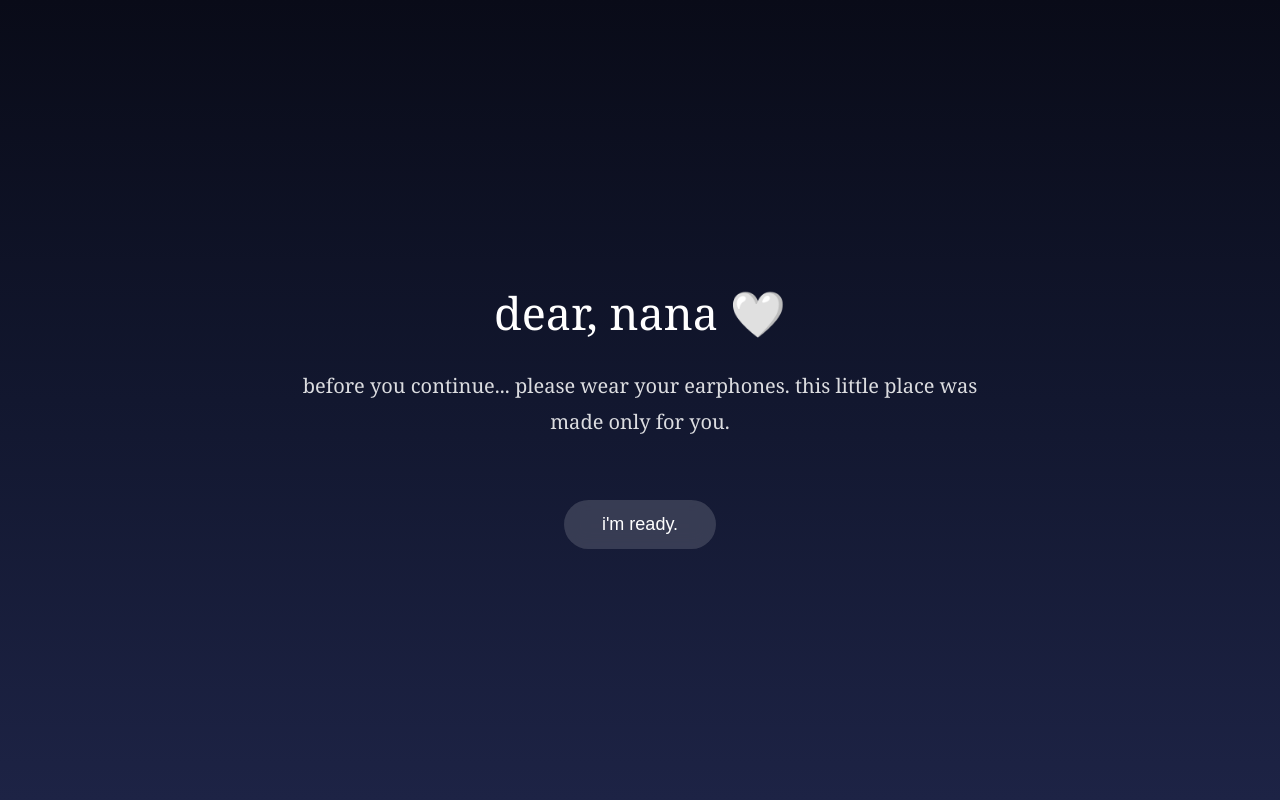
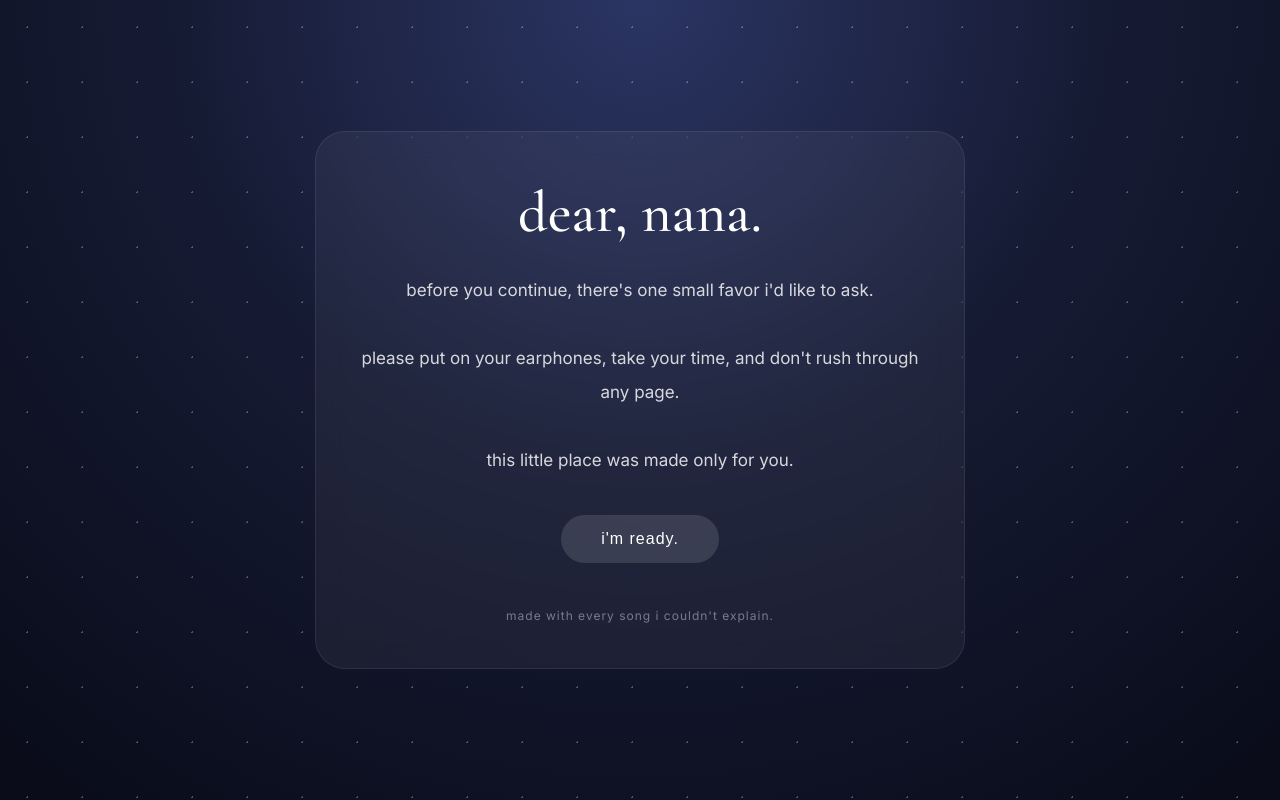
Before and after one commit to wildeflowers/for-my-sweetest-aruna-lorelei, a plain HTML site: page index.html in a window 1280 px wide. Drawn offline with nearby package versions, Linux system fonts and the light colour scheme.

Commit message:
Update index.html

```diff
--- a/index.html
+++ b/index.html
@@ -3,73 +3,103 @@
 <head>
 <meta charset="UTF-8">
 <meta name="viewport" content="width=device-width, initial-scale=1.0">
-    <title>For My Dearest</title>
+
+<title>for nana ♡</title>
+
+<link rel="preconnect" href="https://fonts.googleapis.com">
+<link rel="preconnect" href="https://fonts.gstatic.com" crossorigin>
+<link href="https://fonts.googleapis.com/css2?family=Cormorant+Garamond:wght@400;500;600&family=Inter:wght@300;400;500&display=swap" rel="stylesheet">
 
 <style>
 
+*{
+margin:0;
+padding:0;
+box-sizing:border-box;
+}
+
 body{
-    margin:0;
+
 height:100vh;
+
 display:flex;
+
 justify-content:center;
+
 align-items:center;
 
-    background:linear-gradient(to bottom,#090b18,#12172f,#1d2345);
+overflow:hidden;
 
-    color:white;
-    font-family:Georgia, serif;
-    text-align:center;
+background:
+radial-gradient(circle at top,#2b3563 0%,#161b34 45%,#090b18 100%);
 
-    overflow:hidden;
-}
-
-.container{
-    animation:fade 2s;
-    max-width:700px;
-    padding:30px;
-}
-
-h1{
-    font-size:45px;
-    font-weight:400;
-    margin-bottom:25px;
-}
-
-p{
-    line-height:1.8;
-    font-size:20px;
-    opacity:.85;
-}
-
-button{
-
-    margin-top:40px;
-
-    padding:14px 38px;
-
-    border:none;
-
-    border-radius:50px;
-
-    background:rgba(255,255,255,.15);
+font-family:'Inter',sans-serif;
 
 color:white;
 
-    backdrop-filter:blur(10px);
+}
 
-    font-size:18px;
+/* stars */
 
-    cursor:pointer;
+.stars{
 
-    transition:.3s;
+position:absolute;
+
+width:100%;
+
+height:100%;
+
+background-image:
+
+radial-gradient(white 1px,transparent 1px);
+
+background-size:55px 55px;
+
+opacity:.18;
+
+animation:twinkle 5s ease-in-out infinite alternate;
 
 }
 
-button:hover{
+@keyframes twinkle{
 
-    transform:scale(1.05);
+from{
 
-    background:rgba(255,255,255,.25);
+opacity:.10;
+
+}
+
+to{
+
+opacity:.28;
+
+}
+
+}
+
+.card{
+
+position:relative;
+
+z-index:2;
+
+width:90%;
+
+max-width:650px;
+
+padding:45px;
+
+border-radius:30px;
+
+background:rgba(255,255,255,.05);
+
+backdrop-filter:blur(14px);
+
+border:1px solid rgba(255,255,255,.08);
+
+text-align:center;
+
+animation:fade 1.8s;
 
 }
 
@@ -93,22 +123,126 @@ transform:translateY(0);
 
 }
 
+h1{
+
+font-family:'Cormorant Garamond',serif;
+
+font-size:58px;
+
+font-weight:500;
+
+margin-bottom:25px;
+
+}
+
+p{
+
+font-size:17px;
+
+line-height:2;
+
+opacity:.82;
+
+}
+
+button{
+
+margin-top:38px;
+
+padding:15px 40px;
+
+border-radius:999px;
+
+border:none;
+
+background:rgba(255,255,255,.12);
+
+color:white;
+
+font-size:16px;
+
+letter-spacing:1px;
+
+cursor:pointer;
+
+transition:.35s;
+
+}
+
+button:hover{
+
+transform:translateY(-4px);
+
+background:rgba(255,255,255,.2);
+
+box-shadow:0 0 30px rgba(255,255,255,.12);
+
+}
+
+small{
+
+display:block;
+
+margin-top:45px;
+
+font-size:12px;
+
+letter-spacing:1px;
+
+opacity:.4;
+
+}
+
 </style>
+
 </head>
 
 <body>
 
-<div class="container">
+<div class="stars"></div>
 
-<h1>dear, nana 🤍</h1>
+<div class="card">
+
+<h1>dear, nana.</h1>
 
 <p>
-before you continue...
 
-please wear your earphones.
+before you continue,
+
+there's one small favor i'd like to ask.
+
+<br><br>
+
+please put on your earphones,
+
+take your time,
+
+and don't rush through any page.
+
+<br><br>
 
 this little place
+
 was made only for you.
+
 </p>
 
-<button>i'm ready.</button>
+<button onclick="location.href='page2.html'">
+
+i'm ready.
+
+</button>
+
+<small>
+
+made with every song
+
+i couldn't explain.
+
+</small>
+
+</div>
+
+</body>
+
+</html>
```
Lines whose indentation alone changed are shown as unchanged.
